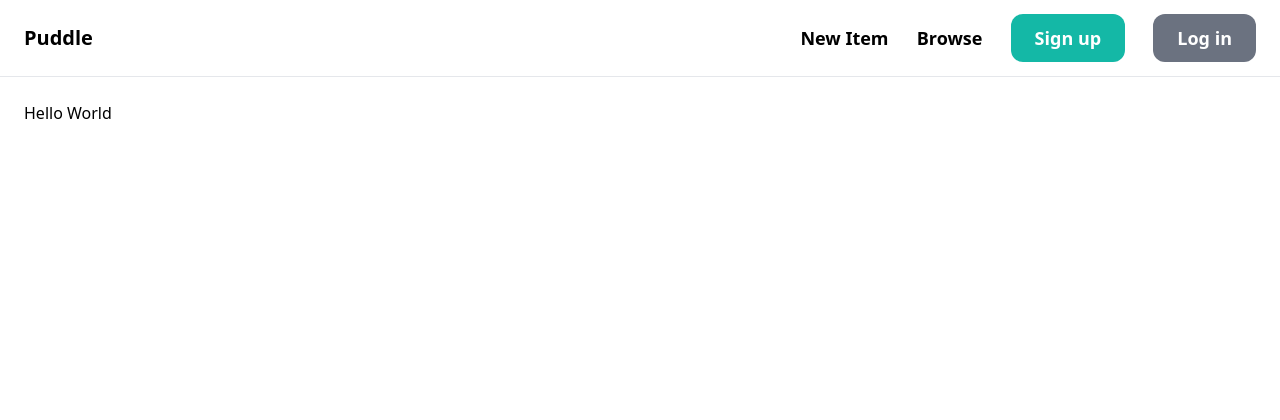
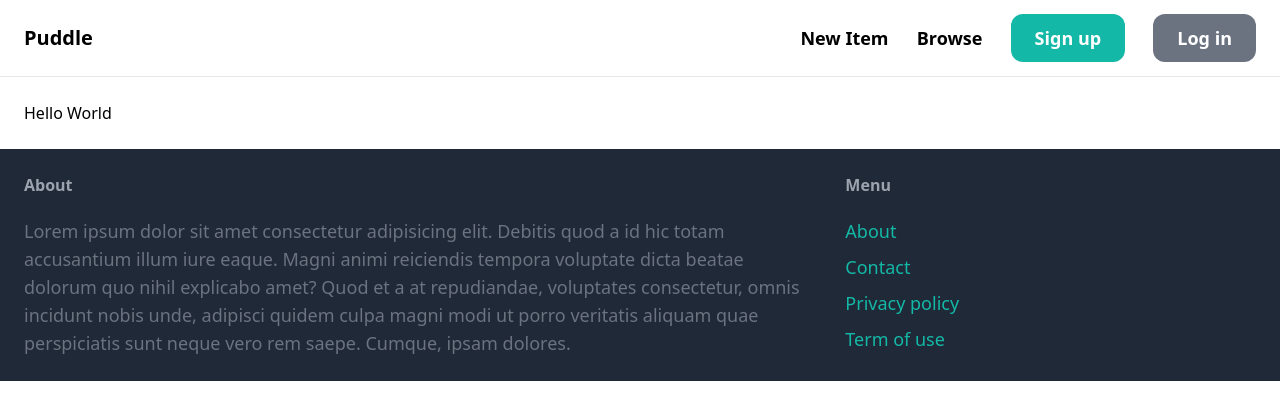
Before and after one commit to sergedemanou/Django-online-market, a Django app: page / in a window 1280 px wide. Shown: the top 420 px of the page. Run offline with Django 5.2, Linux system fonts and the light colour scheme; some libraries are stand-ins or nearby versions.

Commit message:
second commit

```diff
--- a/puddle/core/templates/core/base.html
+++ b/puddle/core/templates/core/base.html
@@ -25,6 +25,26 @@
 
     </div>
 
+    <footer class="py-6 px-6 flex justify-between bg-gray-800">
+        <div class="w-2/3 pr-10">
+            <h3 class="mb-5 font-semibold text-gray-400">About</h3>
+
+            <p class="text-lg text-gray-500">Lorem ipsum dolor sit amet consectetur adipisicing elit. Debitis quod a id hic totam accusantium illum iure eaque. Magni animi reiciendis tempora voluptate dicta beatae dolorum quo nihil explicabo amet?
+            Quod et a at repudiandae, voluptates consectetur, omnis incidunt nobis unde, adipisci quidem culpa magni modi ut porro veritatis aliquam quae perspiciatis sunt neque vero rem saepe. Cumque, ipsam dolores.</p>
+        </div>
+
+        <div class="w-1/3">
+            <h3 class="mb-5 font-semibold text-gray-400">Menu</h3>
+
+            <ul class="space-y-2">
+                <li><a href="#" class="text-lg text-teal-500 hover:text-teal-700">About</a></li>
+                <li><a href="{% url 'contact' %}" class="text-lg text-teal-500 hover:text-teal-700">Contact</a></li>
+                <li><a href="#" class="text-lg text-teal-500 hover:text-teal-700">Privacy policy</a></li>
+                <li><a href="#" class="text-lg text-teal-500 hover:text-teal-700">Term of use</a></li>
+            </ul>
+        </div>
+    </footer>
+
 
 </body>
 </html>
```
